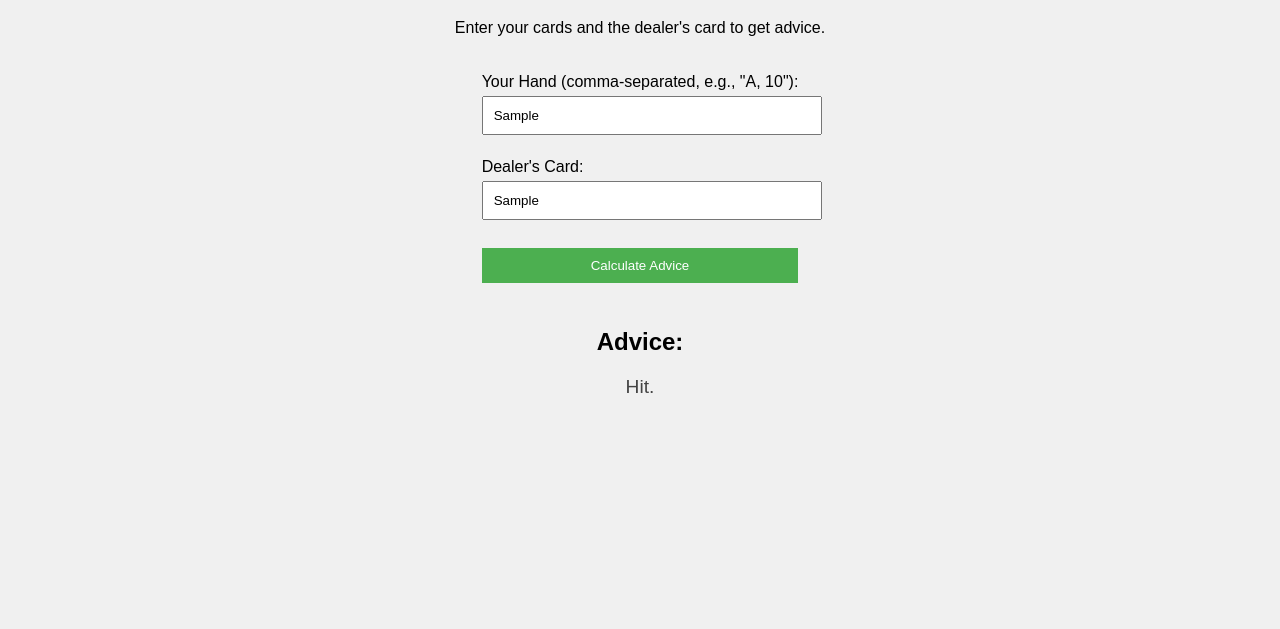
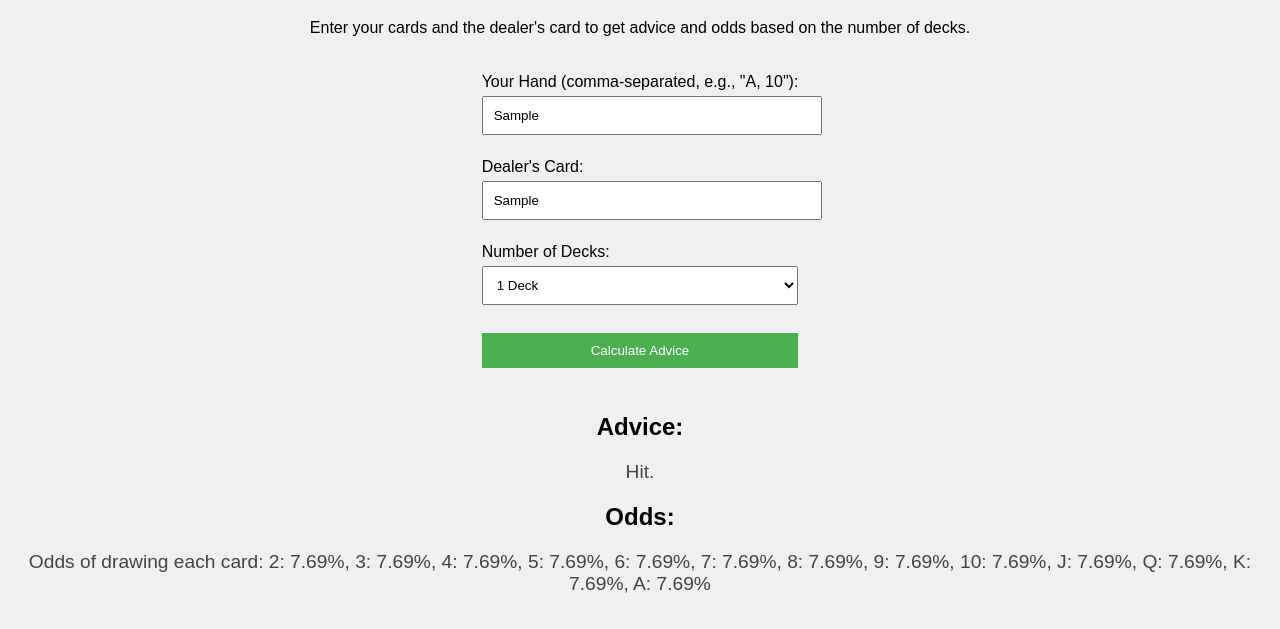
Before and after one commit to gm-linux/Blackjack-Assistant, a plain HTML site: page index.html in a window 1280 px wide. Both pictures are taken after typing "Sample", "Sample" into the empty fields and a click on the button "Calculate Advice". Shown: the part 89-718 px from the top of the page. Drawn offline with Linux system fonts and the light colour scheme.

Commit message:
Updated code for blackjack assistant with odds and multiple decks

```diff
--- a/index.html
+++ b/index.html
@@ -8,7 +8,7 @@
 </head>
 <body>
     <h1>Blackjack Assistant</h1>
-    <p>Enter your cards and the dealer's card to get advice.</p>
+    <p>Enter your cards and the dealer's card to get advice and odds based on the number of decks.</p>
 
     <form id="blackjack-form">
         <label for="player-hand">Your Hand (comma-separated, e.g., "A, 10"):</label><br>
@@ -17,12 +17,25 @@
         <label for="dealer-card">Dealer's Card:</label><br>
         <input type="text" id="dealer-card" placeholder="Dealer's card"><br><br>
 
+        <label for="num-decks">Number of Decks:</label><br>
+        <select id="num-decks">
+            <option value="1">1 Deck</option>
+            <option value="2">2 Decks</option>
+            <option value="3">3 Decks</option>
+            <option value="4">4 Decks</option>
+            <option value="5">5 Decks</option>
+            <option value="6">6 Decks</option>
+        </select><br><br>
+
         <button type="button" id="calculate-btn">Calculate Advice</button>
     </form>
 
     <h2>Advice:</h2>
     <p id="advice-output">Enter the details above to see advice.</p>
 
+    <h2>Odds:</h2>
+    <p id="odds-output">Select the number of decks and enter details to see odds.</p>
+
     <script src="script.js"></script>
 </body>
 </html>
--- a/script.js
+++ b/script.js
@@ -2,6 +2,17 @@ const cardValues = {
     "2": 2, "3": 3, "4": 4, "5": 5, "6": 6, "7": 7, "8": 8, "9": 9, "10": 10,
     "J": 10, "Q": 10, "K": 10, "A": 11
 };
+
+function initializeDecks(numDecks) {
+    const deck = {};
+    const ranks = Object.keys(cardValues);
+
+    ranks.forEach(rank => {
+        deck[rank] = numDecks * 4; // 4 of each card per deck
+    });
+
+    return deck;
+}
 
 function calculateHandValue(cards) {
     let total = 0;
@@ -20,7 +31,27 @@ function calculateHandValue(cards) {
     return total;
 }
 
-function getAdvice(playerHand, dealerCard) {
+function adjustDeck(deck, cards) {
+    cards.forEach(card => {
+        const cardKey = card.toUpperCase();
+        if (deck[cardKey]) {
+            deck[cardKey]--;
+        }
+    });
+}
+
+function calculateOdds(deck) {
+    const totalCards = Object.values(deck).reduce((sum, count) => sum + count, 0);
+    const odds = {};
+
+    Object.keys(deck).forEach(card => {
+        odds[card] = ((deck[card] / totalCards) * 100).toFixed(2); // Percentages
+    });
+
+    return odds;
+}
+
+function getAdvice(playerHand, dealerCard, numDecks) {
     const playerValue = calculateHandValue(playerHand);
     const dealerValue = cardValues[dealerCard.toUpperCase()] || 0;
 
@@ -45,12 +76,23 @@ function getAdvice(playerHand, dealerCard) {
 document.getElementById("calculate-btn").addEventListener("click", () => {
     const playerHandInput = document.getElementById("player-hand").value.split(",").map(card => card.trim());
     const dealerCardInput = document.getElementById("dealer-card").value.trim();
+    const numDecks = parseInt(document.getElementById("num-decks").value);
 
-    if (playerHandInput.length === 0 || !dealerCardInput) {
+    if (playerHandInput.length === 0 || !dealerCardInput || isNaN(numDecks)) {
         document.getElementById("advice-output").innerText = "Please provide valid inputs.";
         return;
     }
 
-    const advice = getAdvice(playerHandInput, dealerCardInput);
+    // Initialize and adjust the deck
+    const deck = initializeDecks(numDecks);
+    adjustDeck(deck, [...playerHandInput, dealerCardInput]);
+
+    // Calculate advice
+    const advice = getAdvice(playerHandInput, dealerCardInput, numDecks);
     document.getElementById("advice-output").innerText = advice;
+
+    // Calculate odds
+    const odds = calculateOdds(deck);
+    const oddsOutput = Object.entries(odds).map(([card, percentage]) => `${card}: ${percentage}%`).join(", ");
+    document.getElementById("odds-output").innerText = `Odds of drawing each card: ${oddsOutput}`;
 });
--- a/style.css
+++ b/style.css
@@ -15,7 +15,7 @@ form {
     text-align: left;
 }
 
-input, button {
+input, button, select {
     padding: 10px;
     margin: 5px 0;
     width: 100%;
@@ -32,7 +32,8 @@ button:hover {
     background-color: #45a049;
 }
 
-#advice-output {
+#advice-output, #odds-output {
     font-size: 1.2em;
     color: #444;
+    margin-top: 20px;
 }
```
